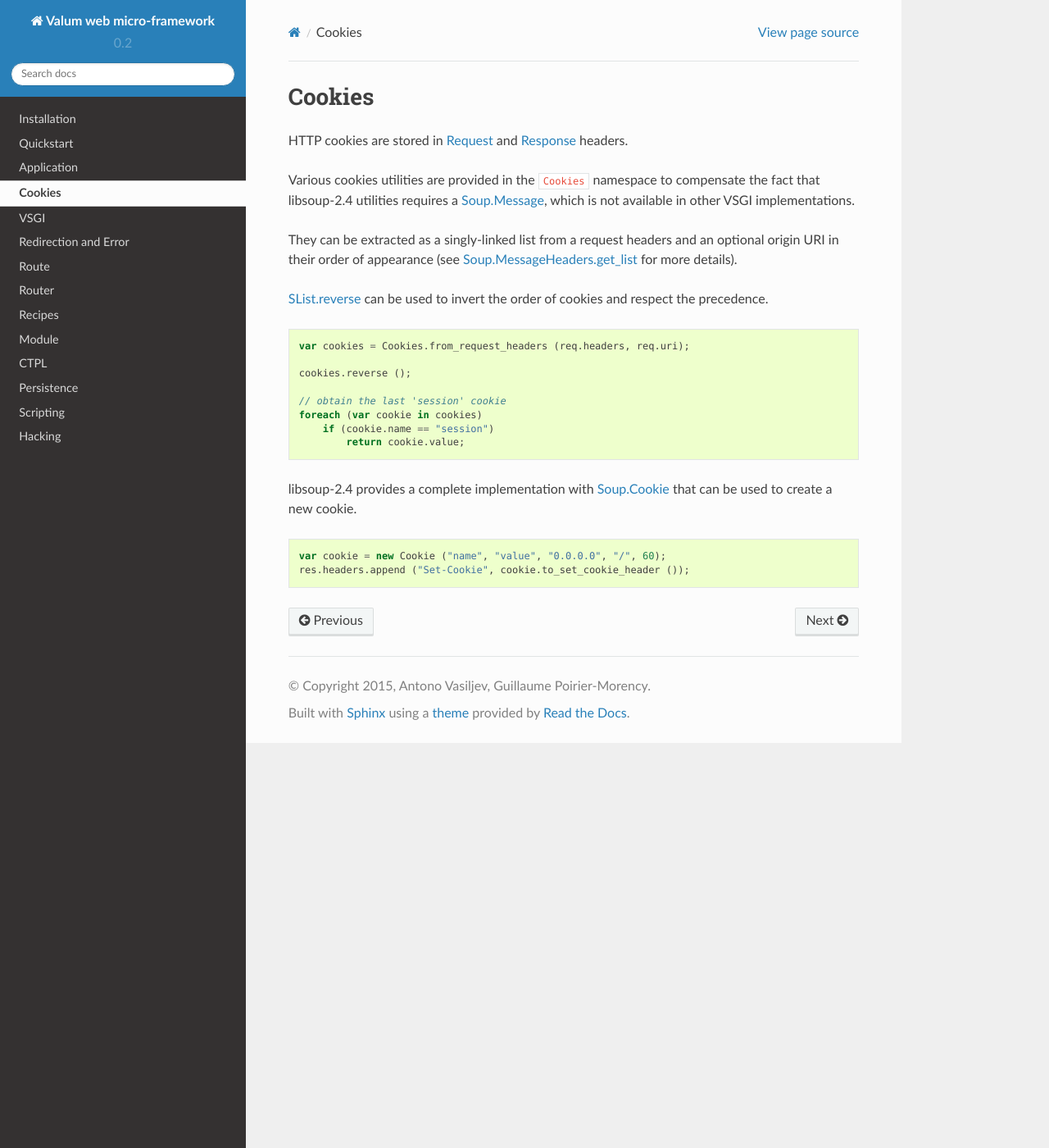
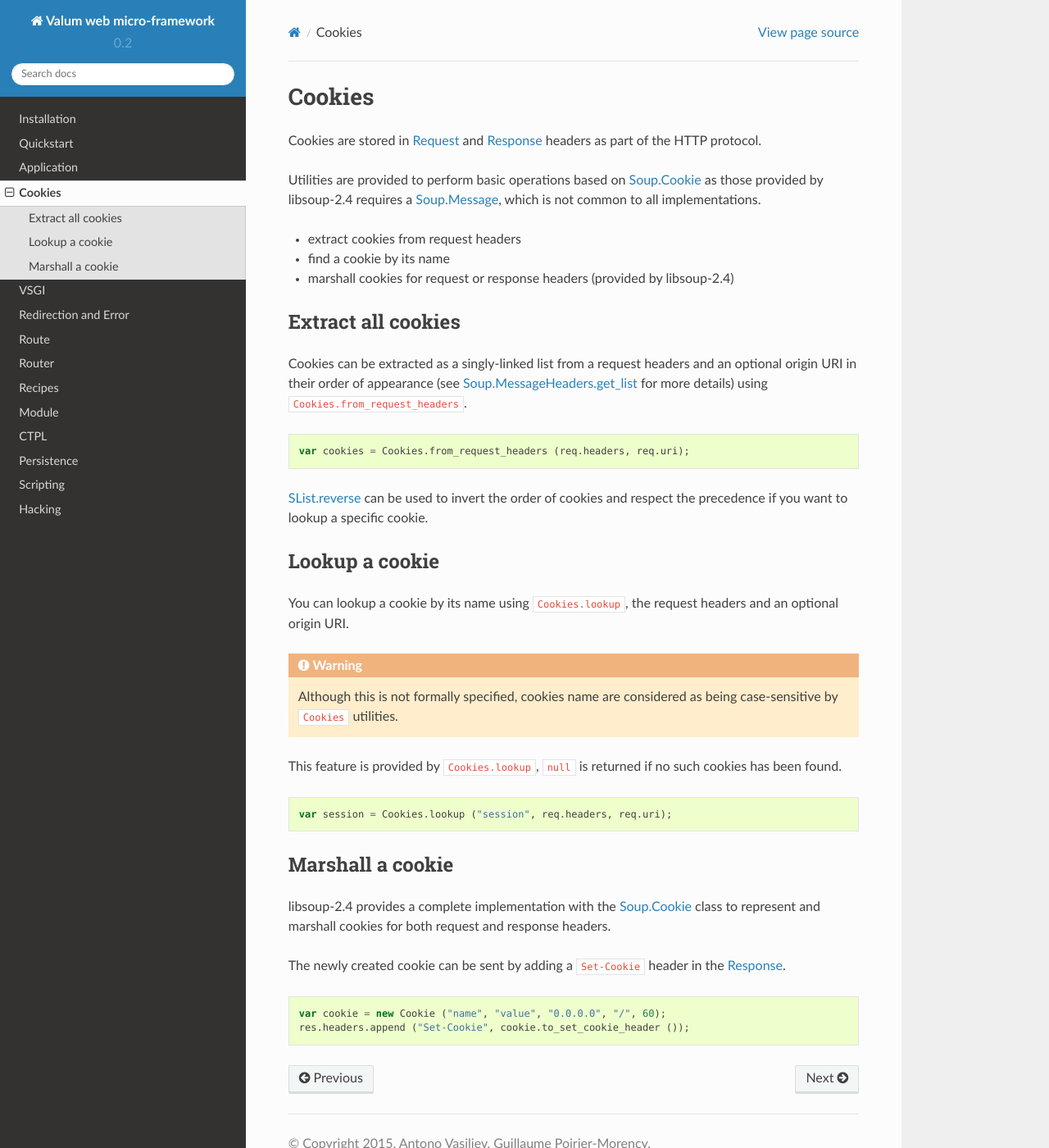
Before and after one commit to valum-framework/valum, a Sphinx documentation site: the page built from docs/cookies.rst, in a window 1280 px wide and 1400 px high. Shown: the whole window at 82% size. Built offline with Sphinx 7.4.7 and the Read the Docs theme 2.0.0, drawn with Linux system fonts in a browser that asks for light colours; pages that are not in the unit, such as notebooks, are missing from menus.

Commit message:
Add Cookies.lookup to find a cookie by its name
The implementations is based on Cookies.from_request_headers to find the
cookies matching the provided name.

 - the lookup is case-insensitive
 - null is returned if nothing is found

Improve the cookies documentation and add a section about the
'Cookies.lookup' function.

```diff
--- a/docs/cookies.rst
+++ b/docs/cookies.rst
@@ -1,36 +1,61 @@
 Cookies
 =======
 
-HTTP cookies are stored in :doc:`vsgi/request` and :doc:`vsgi/response`
-headers.
+Cookies are stored in :doc:`vsgi/request` and :doc:`vsgi/response` headers as
+part of the HTTP protocol.
 
-Various cookies utilities are provided in the ``Cookies`` namespace to
-compensate the fact that libsoup-2.4 utilities requires a `Soup.Message`_,
-which is not available in other VSGI implementations.
+Utilities are provided to perform basic operations based on `Soup.Cookie`_ as
+those provided by libsoup-2.4 requires a `Soup.Message`_, which is not common
+to all implementations.
 
-They can be extracted as a singly-linked list from a request headers and an
-optional origin URI in their order of appearance (see `Soup.MessageHeaders.get_list`_ for more details).
+-  extract cookies from request headers
+-  find a cookie by its name
+-  marshall cookies for request or response headers (provided by libsoup-2.4)
+
+Extract all cookies
+-------------------
+
+Cookies can be extracted as a singly-linked list from a request headers and an
+optional origin URI in their order of appearance (see `Soup.MessageHeaders.get_list`_ for more details)
+using ``Cookies.from_request_headers``.
+
+.. code:: vala
+
+    var cookies = Cookies.from_request_headers (req.headers, req.uri);
 
 `SList.reverse`_ can be used to invert the order of cookies and respect the
-precedence.
+precedence if you want to lookup a specific cookie.
 
 .. _Soup.Message: http://valadoc.org/#!api=libsoup-2.4/Soup.Message
 .. _Soup.MessageHeaders.get_list: http://valadoc.org/#!api=libsoup-2.4/Soup.MessageHeaders.get_list
 .. _SList.reverse: http://valadoc.org/#!api=glib-2.0/GLib.SList.reverse
 
+Lookup a cookie
+---------------
+
+You can lookup a cookie by its name using ``Cookies.lookup``, the request
+headers and an optional origin URI.
+
+.. warning::
+
+    Although this is not formally specified, cookies name are considered as
+    being case-sensitive by ``Cookies`` utilities.
+
+This feature is provided by ``Cookies.lookup``, ``null`` is returned if no such
+cookies has been found.
+
 .. code:: vala
 
-    var cookies = Cookies.from_request_headers (req.headers, req.uri);
+    var session = Cookies.lookup ("session", req.headers, req.uri);
 
-    cookies.reverse ();
+Marshall a cookie
+-----------------
 
-    // obtain the last 'session' cookie
-    foreach (var cookie in cookies)
-        if (cookie.name == "session")
-            return cookie.value;
+libsoup-2.4 provides a complete implementation with the `Soup.Cookie`_ class to
+represent and marshall cookies for both request and response headers.
 
-libsoup-2.4 provides a complete implementation with `Soup.Cookie`_ that can be
-used to create a new cookie.
+The newly created cookie can be sent by adding a ``Set-Cookie`` header in the
+:doc:`vsgi/response`.
 
 .. _Soup.Cookie: http://valadoc.org/#!api=libsoup-2.4/Soup.Cookie
 
```
Also changed, not shown: 3 other files.
